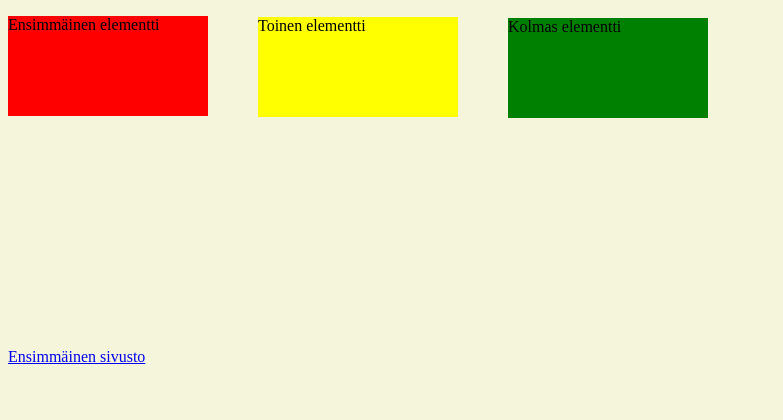
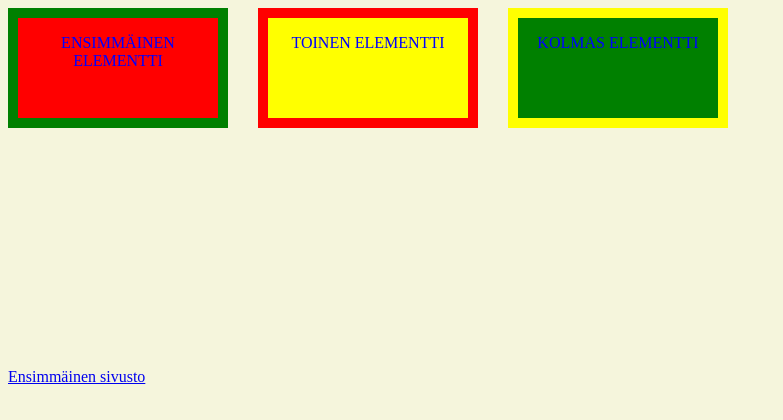
Before and after one commit to Jape66/Web-ohjelmointi, a PHP site: page /position.html in a window 1280 px wide. Shown: the top 420 px of the page, without its empty margins (0-783 px from the left). Run offline with PHP 8.4, Linux system fonts and the light colour scheme.

Commit message:
tehtävä 10

```diff
--- a/Exercises/position.html
+++ b/Exercises/position.html
@@ -10,19 +10,19 @@
     <!--Tee tehtävät tänne-->
     <div class="first-box-container">
 
-  <p id="musta">Ensimmäinen elementti</p>
+  <p id="musta">ENSIMMÄINEN ELEMENTTI</p>
 
 </div>
 
 <div class="second-box-container">
 
-  <p id="musta">Toinen elementti</p>
+  <p id="musta">TOINEN ELEMENTTI</p>
 
 </div>
 
 <div class="third-box-container">
 
-  <p id="musta">Kolmas elementti</p>
+  <p id="musta">KOLMAS ELEMENTTI</p>
 
 </div>
     <a href="index.html">Ensimmäinen sivusto</a>
--- a/Exercises/style.css
+++ b/Exercises/style.css
@@ -28,6 +28,10 @@ em {
     width: 200px;
 
     height: 100px;
+    border-color: green;
+    border-width: 10px;
+    border-style: solid;
+    text-align: center;
 
     background-color: red;
 
@@ -42,9 +46,11 @@ em {
     height: 100px;
     position: relative;
     left: 250px;
-    top: -115px;
-
-
+    top: -120px;
+    border-color: red;
+    border-width: 10px;
+    border-style: solid;
+    text-align: center;
 
     background-color: yellow;
 
@@ -59,7 +65,11 @@ em {
     height: 100px;
     position: relative;
     left: 500px;
-    top: -230px;
+    top: -240px;
+    border-color: yellow;
+    border-width: 10px;
+    border-style: solid;
+    text-align: center;
 
 
     background-color: green;
@@ -67,5 +77,5 @@ em {
 }
 
 #musta {
-    color: black;
+    color: blue;
 }
```
